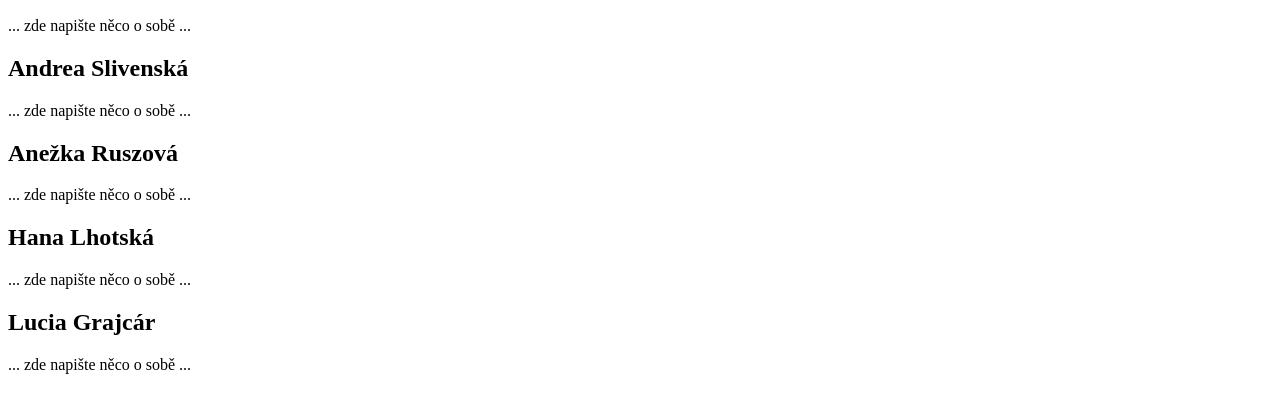
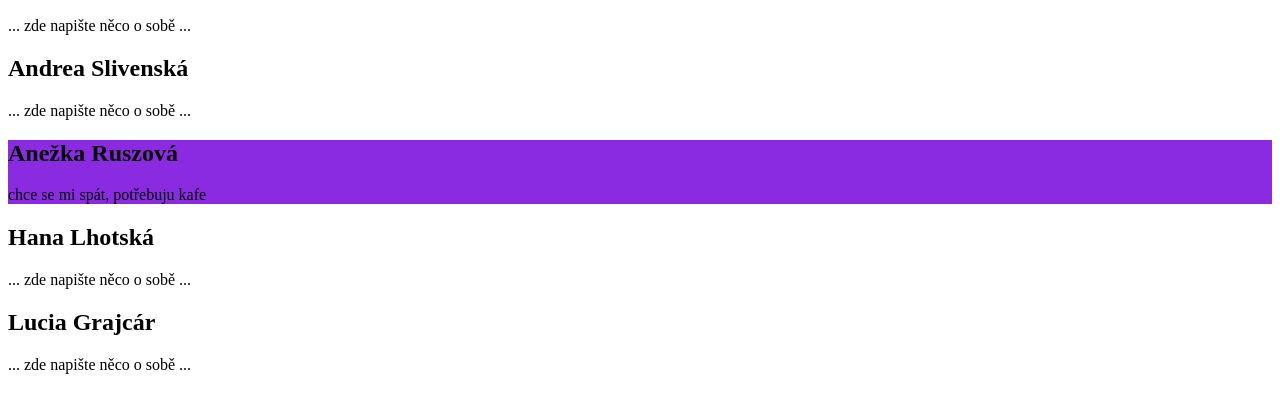
Before and after one commit to MFarka7/Mac-Cheese, a plain HTML site: page index.html in a window 1280 px wide. Shown: the part 110-522 px from the top of the page. Drawn offline with Linux system fonts and the light colour scheme.

Commit message:
ARcommit

```diff
--- a/index.html
+++ b/index.html
@@ -23,7 +23,7 @@
 
     <section id="AnezkaR">
         <h2>Anežka Ruszová</h2>
-        <p>... zde napište něco o sobě ...</p>
+        <p>chce se mi spát, potřebuju kafe</p>
     </section>
 
     <section id="HanaL">
--- a/mycss.css
+++ b/mycss.css
@@ -17,8 +17,8 @@ body{
 }
 
 #AnezkaR{
-   background-color: initial;
-   font-family: initial;
+   background-color:blueviolet;
+   font-family:'Times New Roman', Times, serif;
    color:initial;
 
 }
```
